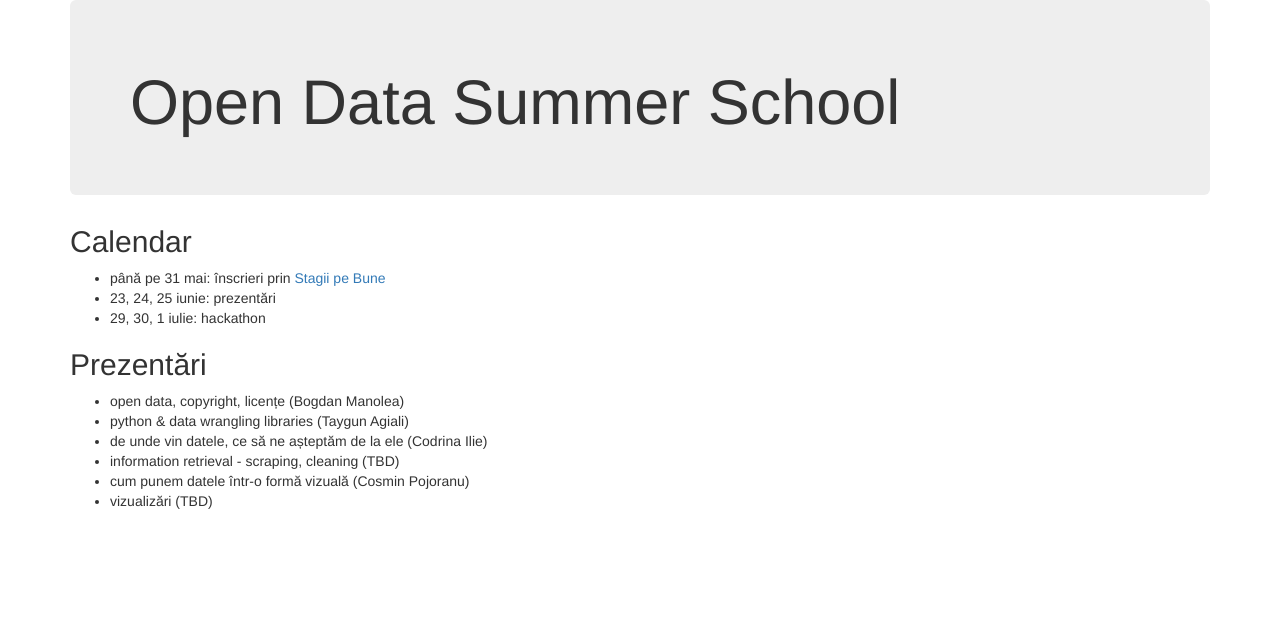
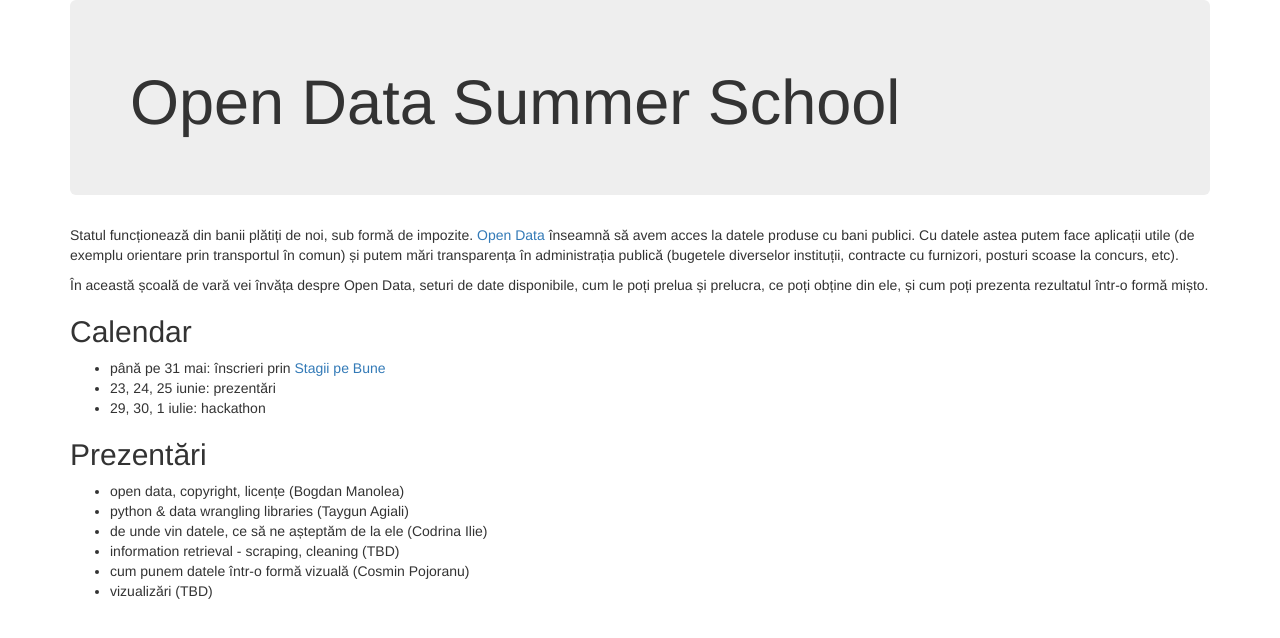
Before and after one commit to rosedu/opendata.rosedu.org, a Jekyll site: the page built from index.md, in a window 1280 px wide. Shown: the top 638 px of the page. Built offline with Jekyll 4.4.1, drawn with Linux system fonts in a browser that asks for light colours.

Commit message:
intro text

```diff
--- a/index.md
+++ b/index.md
@@ -6,6 +6,17 @@ title: Open Data Summer School
 <div class="jumbotron">
   <h1>Open Data Summer School</h1>
 </div>
+
+Statul funcționează din banii plătiți de noi, sub formă de impozite.
+[Open Data](https://en.wikipedia.org/wiki/Open_data) înseamnă să avem
+acces la datele produse cu bani publici. Cu datele astea putem face
+aplicații utile (de exemplu orientare prin transportul în comun) și
+putem mări transparența în administrația publică (bugetele diverselor
+instituții, contracte cu furnizori, posturi scoase la concurs, etc).
+
+În această școală de vară vei învăța despre Open Data, seturi de date
+disponibile, cum le poți prelua și prelucra, ce poți obține din ele, și
+cum poți prezenta rezultatul într-o formă mișto.
 
 
 ## Calendar
```
